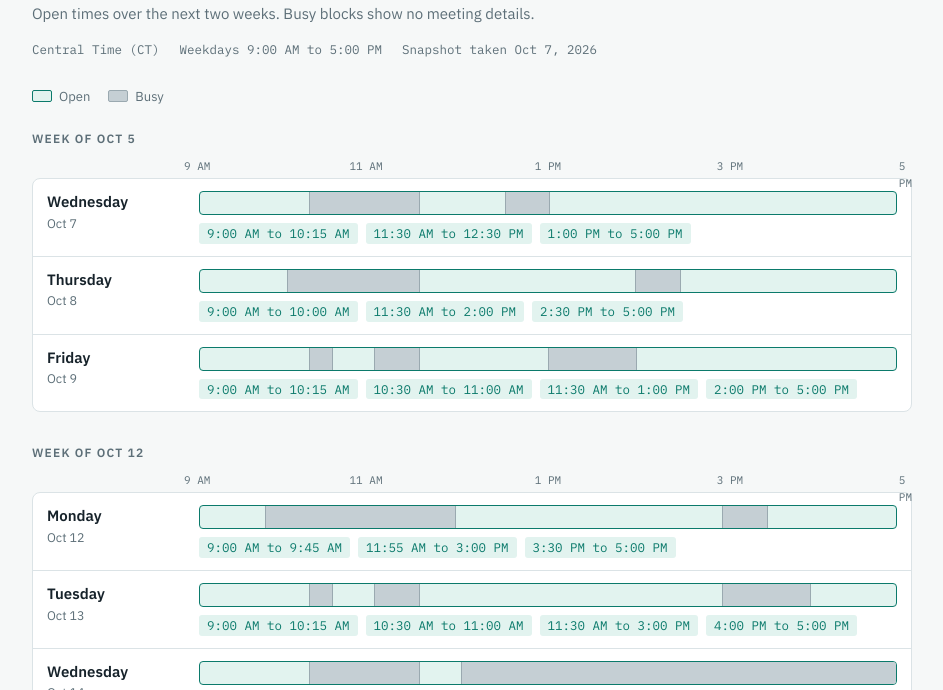
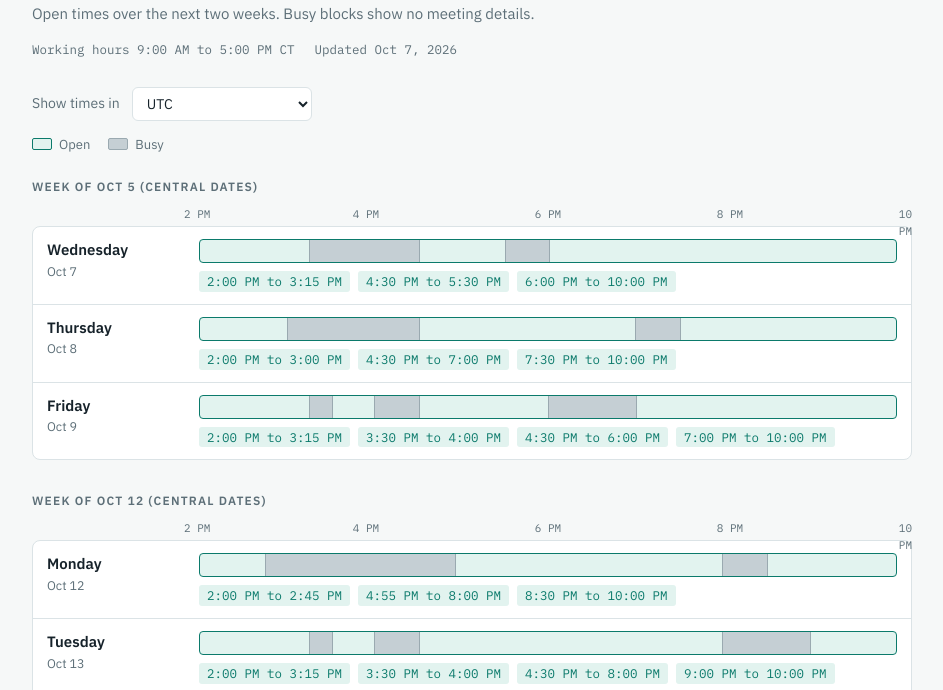
Before and after one commit to jeff-winters-destpet/avail-20261007-20037, a plain HTML site: page index.html in a window 1280 px wide. Shown: the part 93-783 px from the top of the page, without its empty margins (168-1111 px from the left). Drawn offline with Linux system fonts and the light colour scheme.

Commit message:
Add time zone selector

```diff
--- a/index.html
+++ b/index.html
@@ -64,6 +64,10 @@ h2 { font-size: 12px; text-transform: uppercase; letter-spacing: 0.1em; color: v
 .wins span { color: var(--free); background: var(--free-bg); padding: 1px 8px; border-radius: 3px; }
 .wins .none { color: var(--muted); background: transparent; padding: 0; }
 .axis .ticks { grid-column: 2; }
+.tzbar { display: flex; flex-wrap: wrap; align-items: center; gap: 8px 12px; margin-bottom: 14px; font-size: 14px; }
+.tzbar label { color: var(--muted); }
+.tzbar select { font: inherit; color: var(--fg); background: var(--surface); border: 1px solid var(--line); border-radius: 6px; padding: 6px 10px; max-width: 100%; }
+.tzbar select:focus-visible { outline: 2px solid var(--free); outline-offset: 2px; }
 footer { color: var(--muted); font-size: 13px; border-top: 1px solid var(--line); padding-top: 16px; max-width: 62ch; }
 @media (max-width: 560px) {
   .axis { grid-template-columns: 1fr; }
@@ -81,11 +85,15 @@ footer { color: var(--muted); font-size: 13px; border-top: 1px solid var(--line)
     <h1>Jeff Winters, availability</h1>
     <p class="sub">Open times over the next two weeks. Busy blocks show no meeting details.</p>
     <div class="meta">
-      <span>Central Time (CT)</span>
-      <span>Weekdays 9:00 AM to 5:00 PM</span>
-      <span>Snapshot taken Oct 7, 2026</span>
+      <span>Working hours 9:00 AM to 5:00 PM CT</span>
+      <span>Updated Oct 7, 2026</span>
     </div>
   </header>
+
+  <div class="tzbar">
+    <label for="tz">Show times in</label>
+    <select id="tz"></select>
+  </div>
 
   <div class="legend">
     <span><i class="sw free"></i>Open</span>
@@ -98,27 +106,42 @@ footer { color: var(--muted); font-size: 13px; border-top: 1px solid var(--line)
 </div>
 
 <script>
-// Busy blocks per day, in minutes after midnight, Central Time. No titles on purpose.
+// Busy blocks per day, in minutes after midnight, Central Time (America/Chicago). No titles on purpose.
 var H = function (h, m) { return h * 60 + (m || 0); };
-var DAYS = [
-  { d: "2026-10-07", busy: [[H(10,15), H(11,30)], [H(12,30), H(13)]] },
-  { d: "2026-10-08", busy: [[H(10), H(11,30)], [H(14), H(14,30)]] },
-  { d: "2026-10-09", busy: [[H(10,15), H(10,30)], [H(11), H(11,30)], [H(13), H(14)]] },
-  { d: "2026-10-12", busy: [[H(9,45), H(11,55)], [H(15), H(15,30)]] },
-  { d: "2026-10-13", busy: [[H(10,15), H(10,30)], [H(11), H(11,30)], [H(15), H(16)]] },
-  { d: "2026-10-14", busy: [[H(10,15), H(11,30)], [H(12), H(17)]] },
-  { d: "2026-10-15", busy: [[H(10,15), H(11,30)], [H(13,30), H(14)]] },
-  { d: "2026-10-16", busy: [[H(10,15), H(10,30)], [H(11), H(11,30)], [H(13), H(14)]] },
-  { d: "2026-10-19", busy: [[H(9,45), H(11,55)]] },
-  { d: "2026-10-20", busy: [[H(10,15), H(10,30)], [H(11), H(11,30)], [H(13), H(14)], [H(15), H(16)]] },
-  { d: "2026-10-21", busy: [[H(10,15), H(11,30)]] }
+var DAYS = [{"d": "2026-10-07", "busy": [[615, 690], [750, 780]]}, {"d": "2026-10-08", "busy": [[600, 690], [840, 870]]}, {"d": "2026-10-09", "busy": [[615, 630], [660, 690], [780, 840]]}, {"d": "2026-10-12", "busy": [[585, 715], [900, 930]]}, {"d": "2026-10-13", "busy": [[615, 630], [660, 690], [900, 960]]}, {"d": "2026-10-14", "busy": [[615, 690], [720, 1020]]}, {"d": "2026-10-15", "busy": [[615, 690], [810, 840]]}, {"d": "2026-10-16", "busy": [[615, 630], [660, 690], [780, 840]]}, {"d": "2026-10-19", "busy": [[585, 715]]}, {"d": "2026-10-20", "busy": [[615, 630], [660, 690], [780, 840], [900, 960]]}, {"d": "2026-10-21", "busy": [[615, 690]]}];
+var START = H(9), END = H(17), MIN_FREE = 30, SRC = "America/Chicago";
+var ZONES = [
+  ["America/New_York", "Eastern (New York)"], ["America/Chicago", "Central (Chicago)"],
+  ["America/Denver", "Mountain (Denver)"], ["America/Phoenix", "Arizona (Phoenix)"],
+  ["America/Los_Angeles", "Pacific (Los Angeles)"], ["America/Anchorage", "Alaska"],
+  ["Pacific/Honolulu", "Hawaii"], ["UTC", "UTC"], ["Europe/London", "London"],
+  ["Europe/Paris", "Central Europe (Paris)"], ["Asia/Kolkata", "India (Kolkata)"],
+  ["Asia/Singapore", "Singapore"], ["Asia/Tokyo", "Japan (Tokyo)"], ["Australia/Sydney", "Sydney"]
 ];
-var START = H(9), END = H(17), MIN_FREE = 30;
+var WD = ["Sunday","Monday","Tuesday","Wednesday","Thursday","Friday","Saturday"];
+var MO = ["Jan","Feb","Mar","Apr","May","Jun","Jul","Aug","Sep","Oct","Nov","Dec"];
+var zone = SRC;
 
-function fmt(min) {
-  var h = Math.floor(min / 60), m = min % 60, ap = h >= 12 ? "PM" : "AM";
-  var h12 = h % 12 === 0 ? 12 : h % 12;
-  return h12 + ":" + (m < 10 ? "0" : "") + m + " " + ap;
+function parts(ms, tz) {
+  var o = {};
+  new Intl.DateTimeFormat("en-US", { timeZone: tz, hourCycle: "h23", year: "numeric", month: "numeric", day: "numeric", hour: "numeric", minute: "numeric" })
+    .formatToParts(new Date(ms)).forEach(function (p) { o[p.type] = +p.value; });
+  return o;
+}
+// Central wall-clock (date + minutes) -> real instant in ms.
+function srcToMs(iso, min) {
+  var y = +iso.slice(0, 4), mo = +iso.slice(5, 7), d = +iso.slice(8, 10);
+  var guess = Date.UTC(y, mo - 1, d, 0, min);
+  var p = parts(guess, SRC);
+  var off = Date.UTC(p.year, p.month - 1, p.day, p.hour, p.minute) - guess;
+  return guess - off;
+}
+// Instant -> clock text, date key and short weekday in the chosen zone.
+function show(ms) {
+  var p = parts(ms, zone), h = p.hour, ap = h >= 12 ? "PM" : "AM", h12 = h % 12 === 0 ? 12 : h % 12;
+  var key = p.year + "-" + (p.month < 10 ? "0" : "") + p.month + "-" + (p.day < 10 ? "0" : "") + p.day;
+  return { text: h12 + ":" + (p.minute < 10 ? "0" : "") + p.minute + " " + ap, key: key,
+           wd: WD[new Date(Date.UTC(p.year, p.month - 1, p.day)).getUTCDay()].slice(0, 3) };
 }
 function freeWindows(busy) {
   var out = [], cur = START;
@@ -135,43 +158,46 @@ function el(tag, cls, text) {
   if (text) e.textContent = text;
   return e;
 }
-function ticks() {
+function ticks(iso) {
   var t = el("div", "ticks");
   [9, 11, 13, 15, 17].forEach(function (h) {
-    var s = el("span", "", fmt(H(h)).replace(":00", ""));
+    var s = el("span", "", show(srcToMs(iso, H(h))).text.replace(":00", ""));
     s.style.left = ((H(h) - START) / (END - START) * 100) + "%";
     t.appendChild(s);
   });
   return t;
 }
 function weekOf(iso) {
-  var d = new Date(iso + "T12:00:00");
-  var mon = new Date(d); mon.setDate(d.getDate() - ((d.getDay() + 6) % 7));
-  return mon.toISOString().slice(0, 10);
+  var d = new Date(iso + "T12:00:00Z");
+  d.setUTCDate(d.getUTCDate() - ((d.getUTCDay() + 6) % 7));
+  return d.toISOString().slice(0, 10);
 }
-var WD = ["Sunday","Monday","Tuesday","Wednesday","Thursday","Friday","Saturday"];
-var MO = ["Jan","Feb","Mar","Apr","May","Jun","Jul","Aug","Sep","Oct","Nov","Dec"];
+// Time label for a window edge, with a weekday tag when the day differs from the Central date.
+function edge(iso, min) {
+  var s = show(srcToMs(iso, min));
+  return { text: s.text, shift: s.key !== iso ? s.wd : "" };
+}
 
-var groups = {}, order = [];
+function render() {
+  var groups = {}, order = [], root = document.getElementById("weeks");
+  root.textContent = "";
   DAYS.forEach(function (day) {
     var k = weekOf(day.d);
     if (!groups[k]) { groups[k] = []; order.push(k); }
     groups[k].push(day);
   });
-
-var root = document.getElementById("weeks");
   order.forEach(function (k) {
     var wk = el("section", "week");
-  var mon = new Date(k + "T12:00:00");
-  wk.appendChild(el("h2", "", "Week of " + MO[mon.getMonth()] + " " + mon.getDate()));
-  var axis = el("div", "axis"); axis.appendChild(ticks()); wk.appendChild(axis);
+    var mon = new Date(k + "T12:00:00Z");
+    wk.appendChild(el("h2", "", "Week of " + MO[mon.getUTCMonth()] + " " + mon.getUTCDate() + " (Central dates)"));
+    var axis = el("div", "axis"); axis.appendChild(ticks(groups[k][0].d)); wk.appendChild(axis);
     var box = el("div", "days");
     groups[k].forEach(function (day) {
-    var d = new Date(day.d + "T12:00:00");
+      var d = new Date(day.d + "T12:00:00Z");
       var row = el("div", "day");
       var lab = el("div", "dlabel");
-    lab.appendChild(el("b", "", WD[d.getDay()]));
-    lab.appendChild(el("small", "", MO[d.getMonth()] + " " + d.getDate()));
+      lab.appendChild(el("b", "", WD[d.getUTCDay()]));
+      lab.appendChild(el("small", "", MO[d.getUTCMonth()] + " " + d.getUTCDate()));
       var right = el("div", "");
       var bar = el("div", "bar");
       day.busy.forEach(function (b) {
@@ -183,7 +209,10 @@ order.forEach(function (k) {
       var wins = el("div", "wins");
       var fw = freeWindows(day.busy);
       if (!fw.length) wins.appendChild(el("span", "none", "No open time"));
-    fw.forEach(function (w) { wins.appendChild(el("span", "", fmt(w[0]) + " to " + fmt(w[1]))); });
+      fw.forEach(function (w) {
+        var a = edge(day.d, w[0]), b = edge(day.d, w[1]);
+        wins.appendChild(el("span", "", a.text + (a.shift ? " " + a.shift : "") + " to " + b.text + (b.shift ? " " + b.shift : "")));
+      });
       right.appendChild(bar); right.appendChild(wins);
       row.appendChild(lab); row.appendChild(right);
       box.appendChild(row);
@@ -191,6 +220,27 @@ order.forEach(function (k) {
     wk.appendChild(box);
     root.appendChild(wk);
   });
+}
+
+function init() {
+  var sel = document.getElementById("tz"), detected = "", saved = "";
+  try { detected = Intl.DateTimeFormat().resolvedOptions().timeZone || ""; } catch (e) {}
+  try { saved = localStorage.getItem("avail-tz") || ""; } catch (e) {}
+  var list = ZONES.slice();
+  var known = function (z) { return list.some(function (x) { return x[0] === z; }); };
+  if (detected && !known(detected)) list.unshift([detected, detected.replace(/_/g, " ") + " (your device)"]);
+  list.forEach(function (z) { var o = el("option", "", z[1]); o.value = z[0]; sel.appendChild(o); });
+  var pick = saved && known(saved) ? saved : (detected && known(detected) ? detected : SRC);
+  try { new Intl.DateTimeFormat("en-US", { timeZone: pick }); } catch (e) { pick = SRC; }
+  zone = pick; sel.value = pick;
+  sel.addEventListener("change", function () {
+    zone = sel.value;
+    try { localStorage.setItem("avail-tz", zone); } catch (e) {}
+    render();
+  });
+  render();
+}
+if (typeof document !== "undefined" && document.getElementById("tz")) init();
 </script>
 
 </body>
```
Lines whose indentation alone changed are shown as unchanged.
